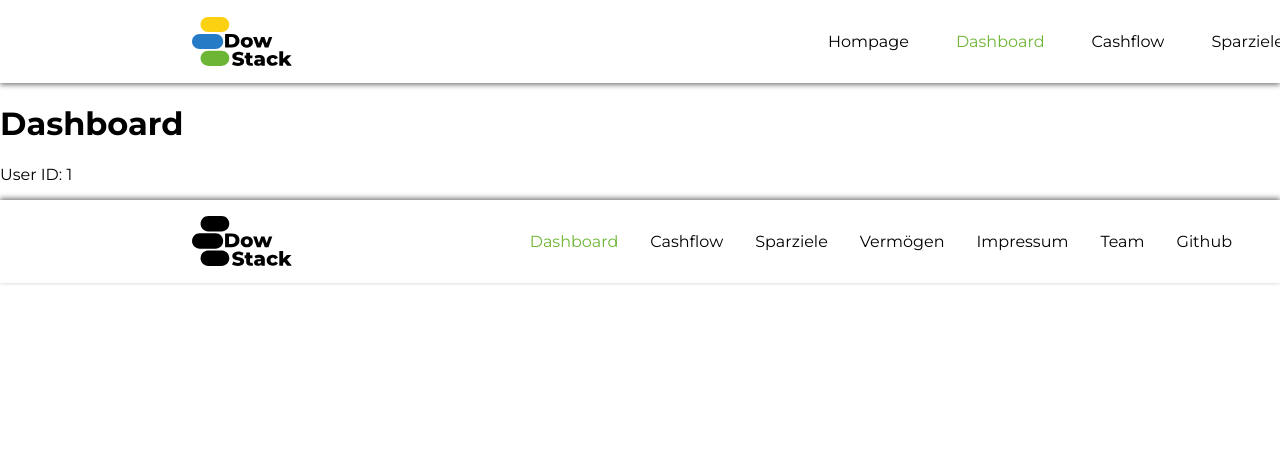
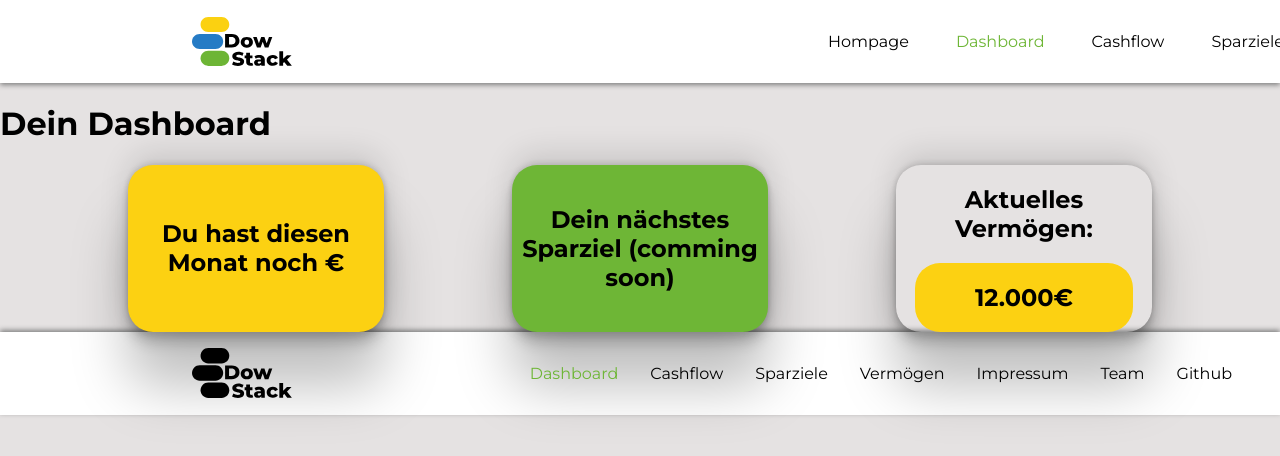
Before and after one commit to RickWebdev90/frontend-dowstack, a React (Vite) app: page /dashboard in a window 1280 px wide. Shown: the top 456 px of the page. Built offline with nearby package versions, Linux system fonts and the light colour scheme; no server answers; sample sign-in values are in the browser's storage.

Commit message:
syling dashboard

```diff
--- a/src/App.css
+++ b/src/App.css
@@ -7,6 +7,7 @@ html, body {
     padding: 0;
     top: 0;
     left: 0;
+    background-color: rgb(229, 226, 226);
 }
 
 h1, h2, h3, h4, h5, p, label, button, ul, input {
@@ -19,6 +20,7 @@ ul {
 
 .footer-navbar {
     box-shadow: 0px -2px 5px grey;
+    background-color: white;
     width: 100%;
     display: flex;
     justify-content: space-between;
@@ -85,6 +87,54 @@ a:link, a:visited{
     max-width: 100px;
     padding-left: 12rem;
 }
+.app-boxshadow{
+    box-shadow: rgba(0, 0, 0, 0.25) 0px 54px 55px, rgba(0, 0, 0, 0.12) 0px -12px 30px, rgba(0, 0, 0, 0.12) 0px 4px 6px, rgba(0, 0, 0, 0.17) 0px 12px 13px, rgba(0, 0, 0, 0.09) 0px -3px 5px;
+}
+
+.dashboard-boxes{
+    display: flex;
+    justify-content: space-evenly;
+}
+.dashboard-balance{
+
+    background-color: #FCD112;
+    border-radius: 25px;
+    display: flex;
+    text-align: center;
+    justify-content: center;
+    align-items: center;
+    width: 20vw;
+}
+
+.dashboard-portfolio{
+
+    border-radius: 25px;
+    display: flex;
+    flex-direction: column;
+    text-align: center;
+    justify-content: center;
+    align-items: center;
+    width: 20vw;
+    padding-top: -5px;
+}
+
+.dashboard-portfolio-wert{
+    border-radius: 25px;
+    background-color: #FCD112;
+    display: flex;
+    padding: 0 60px;
+}
+
+.dashboard-goal{
+
+    background-color: #6EB636;
+    border-radius: 25px;
+    display: flex;
+    align-items: center;
+    text-align: center;
+    justify-content: center;
+    width: 20vw;
+}
 
 .cashflow-header{
     display: flex;
--- a/src/App/components/dashboard/dashBalance.jsx
+++ b/src/App/components/dashboard/dashBalance.jsx
@@ -1,4 +1,5 @@
 import React, { useEffect, useState } from 'react'
+import "../../../app.css"
 
 export default function DashBalance() {
     const auth = sessionStorage.getItem("userid")
@@ -28,8 +29,8 @@ export default function DashBalance() {
     }
     };
   return (
-    <div>
-      <h1>{balance}</h1>
+    <div className='dashboard-balance app-boxshadow'>
+      <h2>Du hast diesen Monat noch {balance}€</h2>
     </div>
   )
 }
--- /dev/null
+++ b/src/App/components/dashboard/dashGoal.jsx
@@ -0,0 +1,11 @@
+import React from 'react'
+import "../../../app.css"
+
+export default function DashGoal() {
+
+  return (
+    <div className='dashboard-goal app-boxshadow'>
+      <h2>Dein nächstes Sparziel (comming soon) </h2>
+    </div>
+  )
+}
--- /dev/null
+++ b/src/App/components/dashboard/dashPortfolio.jsx
@@ -0,0 +1,14 @@
+import React from 'react'
+import "../../../app.css"
+
+export default function DashPortfolio() {
+
+  return (
+    <div className='dashboard-portfolio app-boxshadow'>
+      <h2>Aktuelles Vermögen: </h2>
+      <div className="dashboard-portfolio-wert">
+        <h2>12.000€</h2>
+      </div>
+    </div>
+  )
+}
--- a/src/App/components/dashboard/dashboard.jsx
+++ b/src/App/components/dashboard/dashboard.jsx
@@ -1,5 +1,8 @@
 import React from 'react';
 import DashBalance from './dashBalance';
+import "../../../app.css"
+import DashGoal from './dashGoal';
+import DashPortfolio from './dashPortfolio';
 
 
 export default function Dashboard() {
@@ -7,9 +10,12 @@ export default function Dashboard() {
   console.log("userid:",auth)
   return (
     <div>
-      <h1>Dashboard</h1>
+      <h1>Dein Dashboard</h1>
+      <div className="dashboard-boxes">
       <DashBalance />
-      {auth && <p>User ID: {auth}</p>}
+      <DashGoal />
+      <DashPortfolio />
+      </div>
     </div>
   );
 }
--- a/src/App/components/user/loginpage.css
+++ b/src/App/components/user/loginpage.css
@@ -9,6 +9,7 @@
     border: 2px solid grey;
     border-radius: 25px;
     box-shadow: 0px 1px 10px 2px gray;
+    background-color: white;
 }
 
 .header{
```
